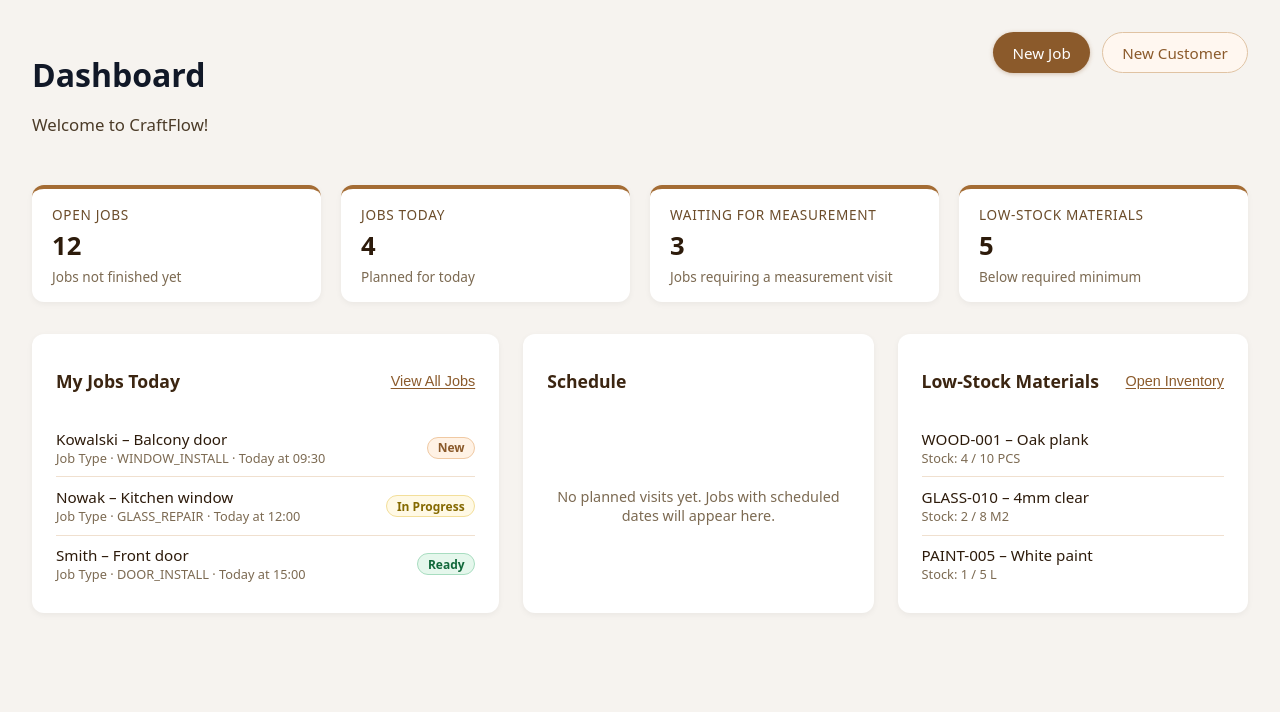
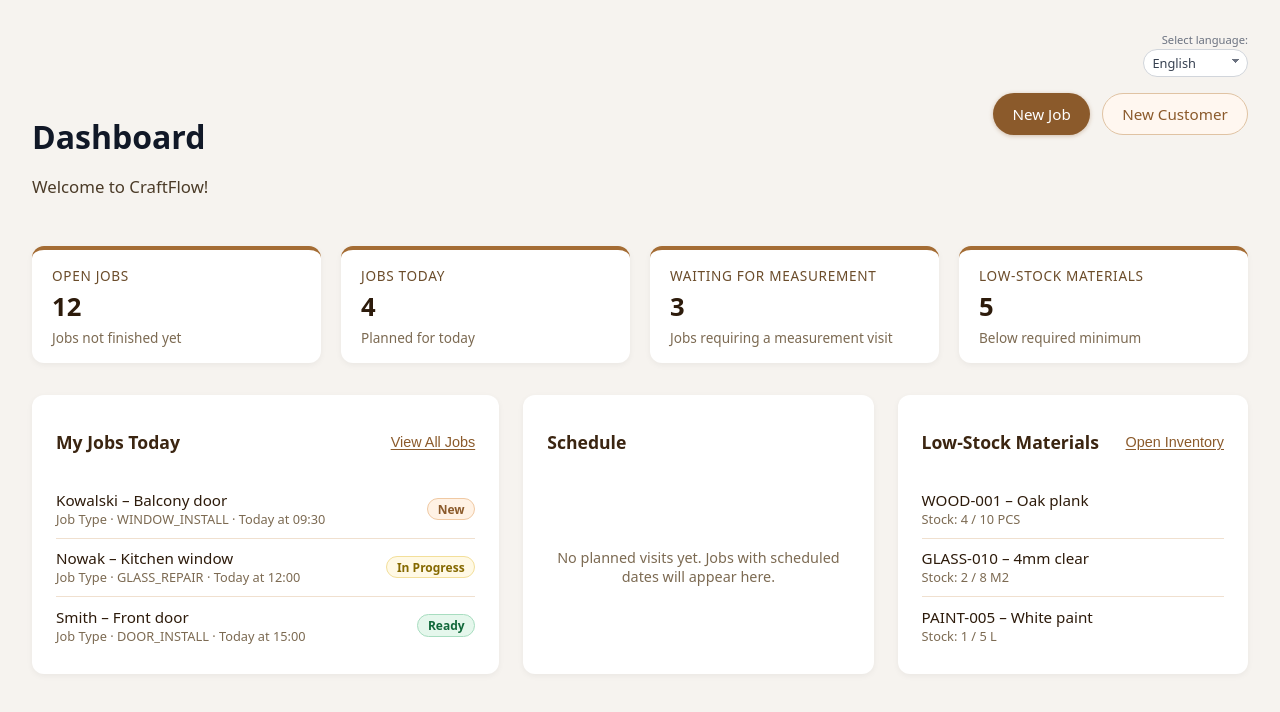
Before and after one commit to Kotvitz/craftflow-frontend, a React (Vite) app: page /dashboard in a window 1280 px wide. Shown: the top 712 px of the page. Built offline with nearby package versions, Linux system fonts and the light colour scheme.

Commit message:
feat: add language selector to dashboard top bar

```diff
--- a/src/pages/dashboard/DashboardPage.module.css
+++ b/src/pages/dashboard/DashboardPage.module.css
@@ -3,6 +3,13 @@
   background: #f6f3ef;
   min-height: 100vh;
 }
+
+.topBar {
+  display: flex;
+  justify-content: flex-end;
+  margin-bottom: 1rem;
+}
+
 
 .headerRow {
   display: flex;
--- a/src/pages/dashboard/DashboardPage.tsx
+++ b/src/pages/dashboard/DashboardPage.tsx
@@ -1,11 +1,15 @@
 import { useTranslation } from "react-i18next";
 import styles from "./DashboardPage.module.css";
+import { LanguageSelect } from "../../components/LanguageSelect";
 
 export function DashboardPage() {
   const { t } = useTranslation();
 
   return (
     <div className={styles.pageWrapper}>
+      <div className={styles.topBar}>
+        <LanguageSelect />
+      </div>
       <div className={styles.headerRow}>
         <div>
           <h1 className={styles.title}>{t("dashboard.title")}</h1>
```
